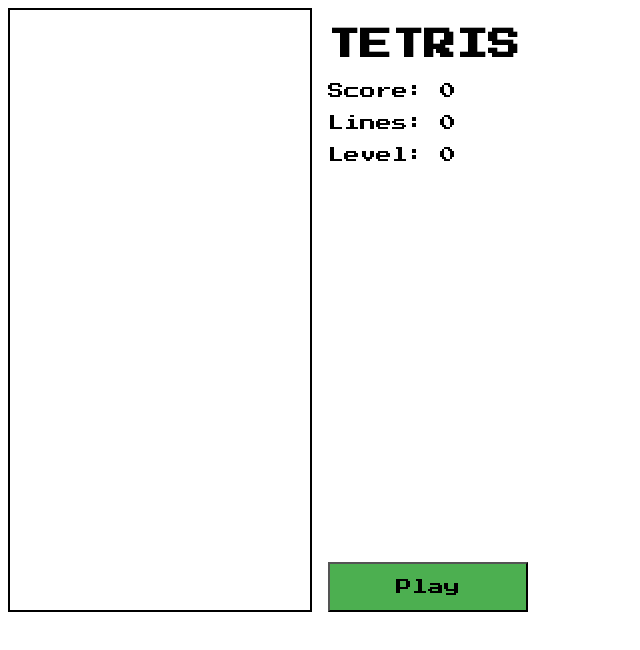
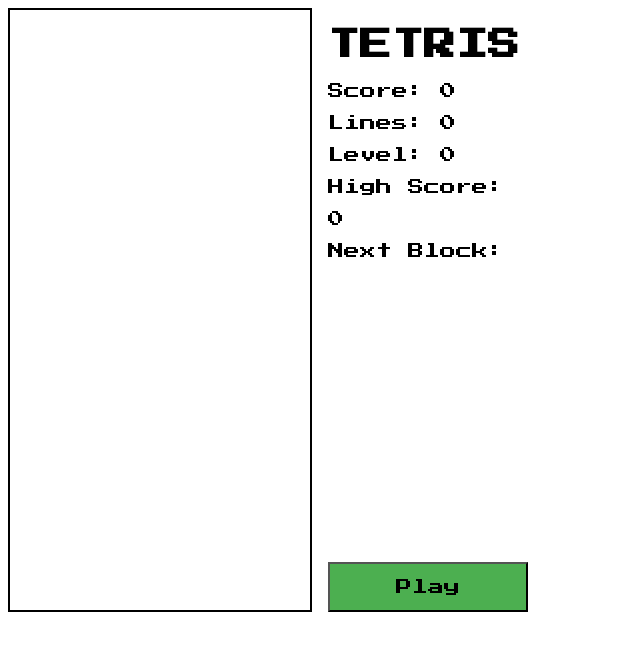
Before and after one commit to melcor76/ng-tetris, an Angular app: page / in a window 1280 px wide. Shown: the top 650 px of the page, without its empty margins (0-640 px from the left). Built offline with nearby package versions, Linux system fonts and the light colour scheme.

Commit message:
Added high score and "next block" text

```diff
--- a/src/app/board.component.html
+++ b/src/app/board.component.html
@@ -6,6 +6,9 @@
             <p>Score: {{ points }}</p>
             <p>Lines: {{ lines }}</p>
             <p>Level: {{ level }}</p>
+            <p>High Score:</p>
+            <p>{{ highScore }}</p>
+            <p>Next Block:</p>
             <canvas #next class="next"></canvas>
         </div>
         <button (click)="play()" class="play-button">Play</button>
--- a/src/app/board.component.ts
+++ b/src/app/board.component.ts
@@ -35,6 +35,7 @@
   requestId: number;
   time: { start: number; elapsed: number; level: number };
   points: number;
+  highScore: number;
   lines: number;
   level: number;
   moves = {
@@ -75,6 +76,7 @@
     this.initBoard();
     this.initNext();
     this.resetGame();
+    this.highScore = 0;
   }
 
   initBoard() {
@@ -201,6 +203,7 @@
 
   gameOver() {
     cancelAnimationFrame(this.requestId);
+    this.highScore = this.points > this.highScore ? this.points : this.highScore;
     this.ctx.fillStyle = 'black';
     this.ctx.fillRect(1, 3, 8, 1.2);
     this.ctx.font = '1px Arial';
```
